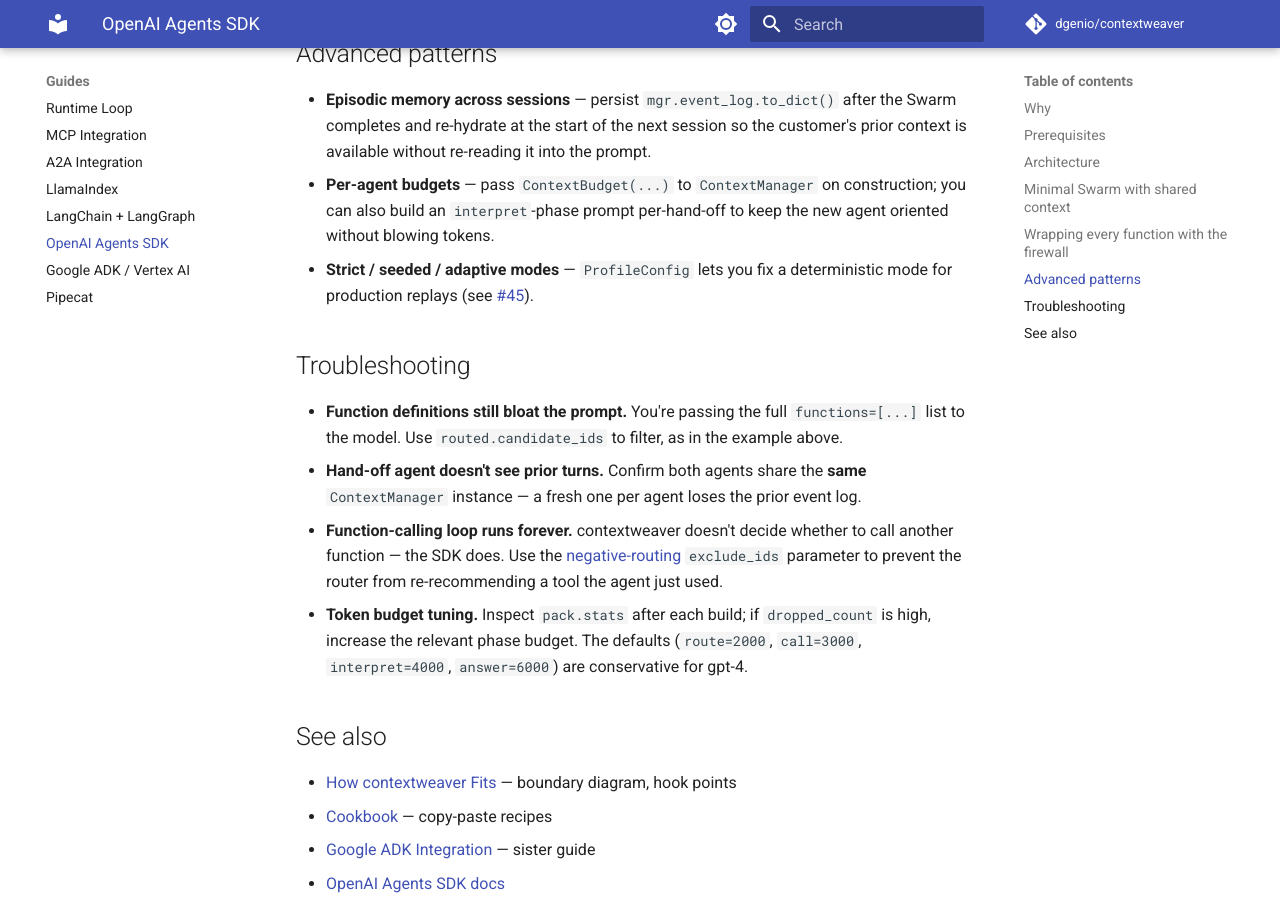
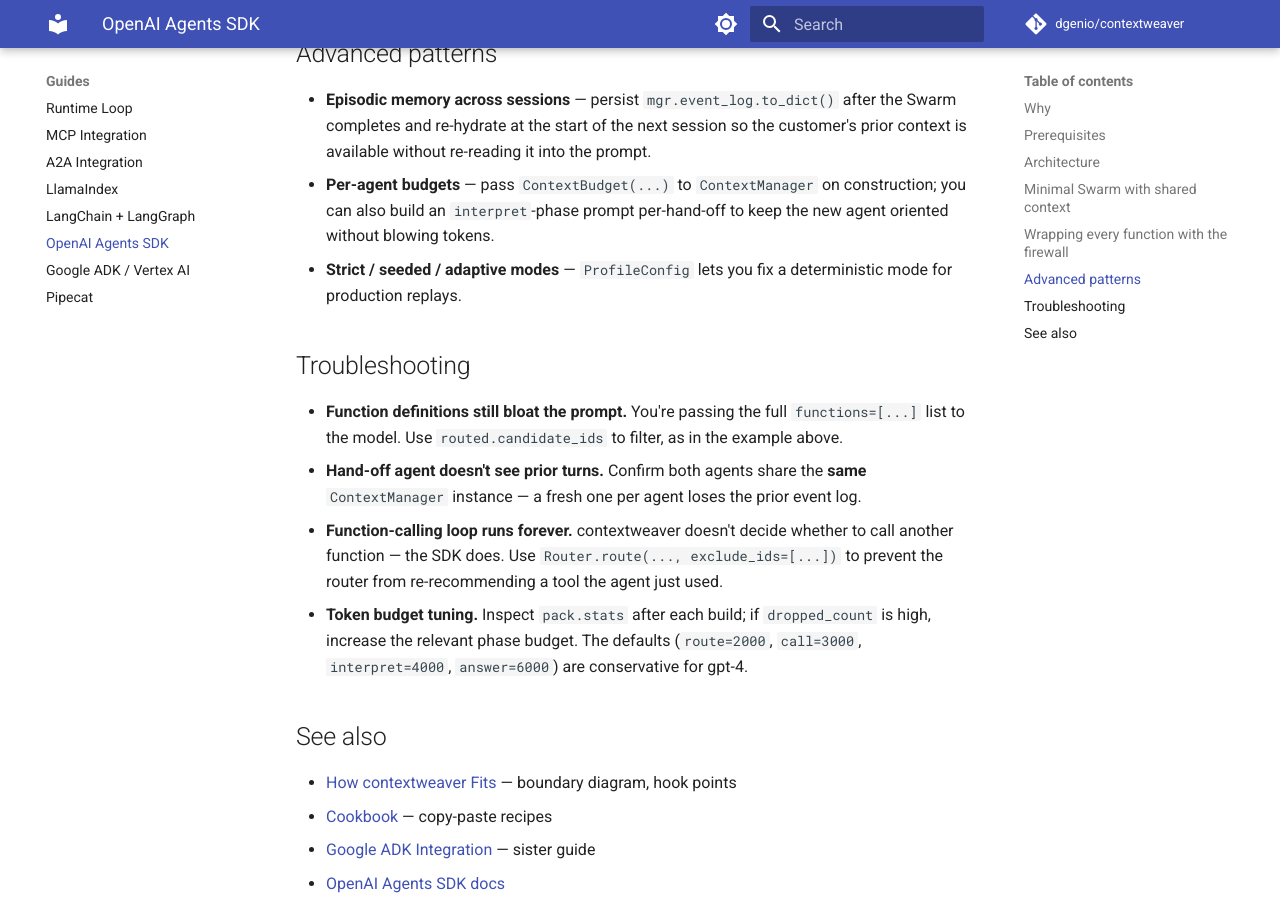
Before and after one commit to dgenio/contextweaver, an MkDocs documentation site: the page built from docs/integration_openai_adk.md, in a window 1280 px wide and 900 px high, scrolled down 4037 px. Built offline with MkDocs 1.6.1 and Material for MkDocs 9.7.7, drawn with Linux system fonts in a browser that asks for light colours; comment, search, counter and statistics services are not loaded.

Commit message:
docs(review): drop tracking-issue pointers for shipped features
Phase 2 PR audit on #189 surfaced 10 stale "(see issue #N)" links across
the new v0.6 framework guides pointing at issues closed today (#45, #112,
#116), earlier (#47), and previously (#22). All five features have shipped,
so the parentheticals add noise without value. Replaced with concrete API
references where helpful (Router.route exclude_ids/exclude_tags,
engine_registry kwarg) or dropped entirely where the surrounding prose
already covers it.

Pure prose edits — no API surface or runnable snippet changes; mkdocs
build is unaffected.

Co-Authored-By: Claude Opus 4.7 (1M context) <noreply@anthropic.com>

```diff
--- a/docs/integration_openai_adk.md
+++ b/docs/integration_openai_adk.md
@@ -208,8 +208,7 @@ addressable via the
   on construction; you can also build an `interpret`-phase prompt
   per-hand-off to keep the new agent oriented without blowing tokens.
 - **Strict / seeded / adaptive modes** — `ProfileConfig` lets you fix a
-  deterministic mode for production replays (see
-  [#45](https://github.com/dgenio/contextweaver/issues/45)).
+  deterministic mode for production replays.
 
 ## Troubleshooting
 
@@ -220,10 +219,9 @@ addressable via the
   the **same** `ContextManager` instance — a fresh one per agent loses
   the prior event log.
 - **Function-calling loop runs forever.** contextweaver doesn't decide
-  whether to call another function — the SDK does. Use the
-  [negative-routing](https://github.com/dgenio/contextweaver/issues/112)
-  `exclude_ids` parameter to prevent the router from re-recommending a
-  tool the agent just used.
+  whether to call another function — the SDK does. Use
+  `Router.route(..., exclude_ids=[...])` to prevent the router from
+  re-recommending a tool the agent just used.
 - **Token budget tuning.** Inspect `pack.stats` after each build; if
   `dropped_count` is high, increase the relevant phase budget. The
   defaults (`route=2000`, `call=3000`, `interpret=4000`, `answer=6000`)
```
Also changed, not shown: docs/cookbook.md (+2 -3 lines), docs/integration_google_adk.md (+1 -2 lines), docs/integration_langchain.md (+1 -2 lines), docs/integration_llamaindex.md (+3 -5 lines), docs/integration_pipecat.md (+2 -4 lines).
